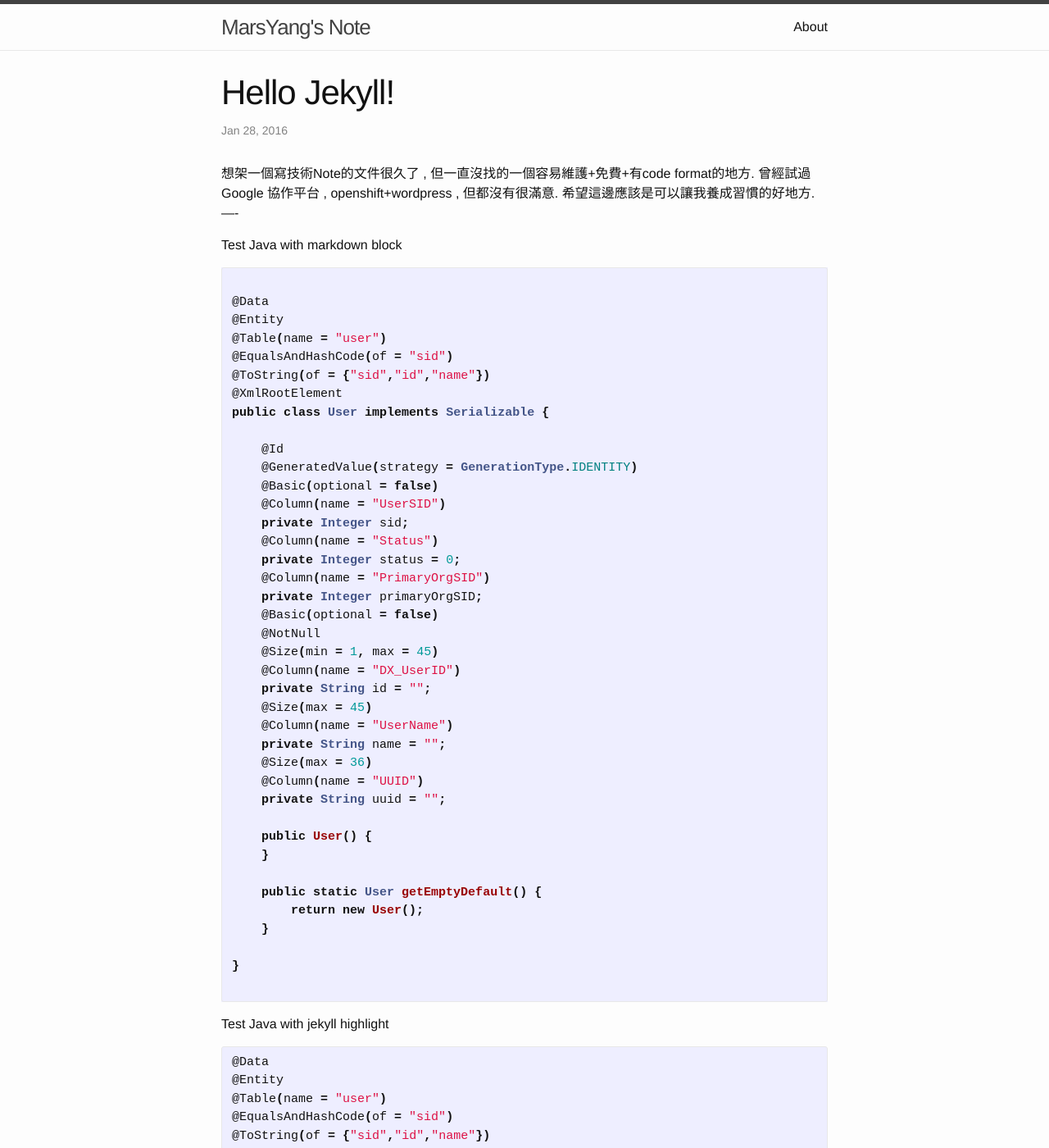
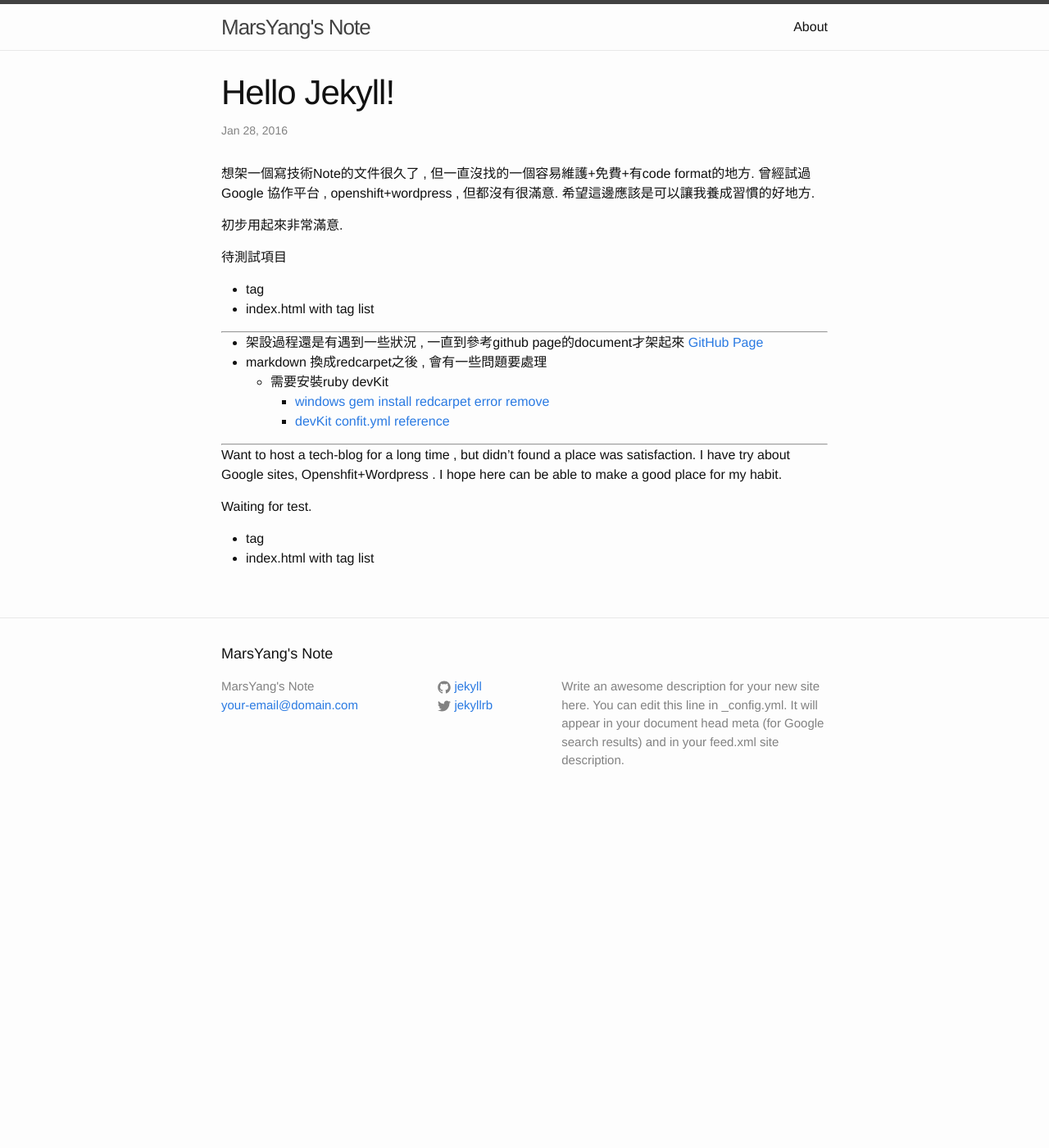
Before and after one commit to marsyang1/marsyang1.github.io, a Jekyll site: the page built from _posts/2016-01-28-Hello-Test.markdown, in a window 1280 px wide and 1400 px high. Shown: the whole window at 82% size. Built offline with Jekyll 4.4.1, drawn with Linux system fonts in a browser that asks for light colours; Markdown is read by kramdown in place of the engine named in the settings; some of the changed text lies outside the part shown.

Commit message:
fix page

```diff
--- a/_posts/2016-01-28-Hello-Test.markdown
+++ b/_posts/2016-01-28-Hello-Test.markdown
@@ -8,96 +8,30 @@ tags: [github, github-pages, jekyll]
 想架一個寫技術Note的文件很久了 , 但一直沒找的一個容易維護+免費+有code format的地方.
 曾經試過Google 協作平台 , openshift+wordpress , 但都沒有很滿意.
 希望這邊應該是可以讓我養成習慣的好地方.
-----
 
-Test Java with markdown block
+初步用起來非常滿意.
 
-~~~ java
+待測試項目
 
-@Data
-@Entity
-@Table(name = "user")
-@EqualsAndHashCode(of = "sid")
-@ToString(of = {"sid","id","name"})
-@XmlRootElement
-public class User implements Serializable {
-
-    @Id
-    @GeneratedValue(strategy = GenerationType.IDENTITY)
-    @Basic(optional = false)
-    @Column(name = "UserSID")
-    private Integer sid;
-    @Column(name = "Status")
-    private Integer status = 0;
-    @Column(name = "PrimaryOrgSID")
-    private Integer primaryOrgSID;
-    @Basic(optional = false)
-    @NotNull
-    @Size(min = 1, max = 45)
-    @Column(name = "DX_UserID")
-    private String id = "";
-    @Size(max = 45)
-    @Column(name = "UserName")
-    private String name = "";
-    @Size(max = 36)
-    @Column(name = "UUID")
-    private String uuid = "";
-
-    public User() {
-    }
-
-    public static User getEmptyDefault() {
-        return new User();
-    }
-
-}
-
-~~~
-
-Test Java with jekyll highlight
-{% highlight java %}
-
-@Data
-@Entity
-@Table(name = "user")
-@EqualsAndHashCode(of = "sid")
-@ToString(of = {"sid","id","name"})
-@XmlRootElement
-public class User implements Serializable {
-
-    @Id
-    @GeneratedValue(strategy = GenerationType.IDENTITY)
-    @Basic(optional = false)
-    @Column(name = "UserSID")
-    private Integer sid;
-    @Column(name = "Status")
-    private Integer status = 0;
-    @Column(name = "PrimaryOrgSID")
-    private Integer primaryOrgSID;
-    @Basic(optional = false)
-    @NotNull
-    @Size(min = 1, max = 45)
-    @Column(name = "DX_UserID")
-    private String id = "";
-    @Size(max = 45)
-    @Column(name = "UserName")
-    private String name = "";
-    @Size(max = 36)
-    @Column(name = "UUID")
-    private String uuid = "";
-
-    public User() {
-    }
-
-    public static User getEmptyDefault() {
-        return new User();
-    }
-
-}
-{% endhighlight %}
+* tag
+* index.html with tag list
 
 ----
 
-架設過程還是有遇到一些狀況 , 一直到參考github page的document才架起來
+* 架設過程還是有遇到一些狀況 , 一直到參考github page的document才架起來
 [GitHub Page](https://help.github.com/articles/using-jekyll-with-pages/)
-https://help.github.com/articles/using-jekyll-with-pages/
+* markdown 換成redcarpet之後 , 會有一些問題要處理
+  * 需要安裝ruby devKit
+      * [windows gem install redcarpet error remove](http://d.hatena.ne.jp/anagotan/20141015/1413330379)
+      * [devKit confit.yml reference](http://stackoverflow.com/questions/20810653/how-do-i-configure-config-yml-so-that-i-can-install-devkit)
+
+----
+
+Want to host a tech-blog for a long time , but didn't found a place was satisfaction.
+I have try about Google sites, Openshfit+Wordpress .
+I hope here can be able to make a good place for my habit.
+
+Waiting for test.
+
+* tag
+* index.html with tag list
```
Also changed, not shown: _posts/2016-01-28-code-sample.markdown (added, +93 -0 lines), _posts/2016-01-28-javaee-spring.markdown (added, +19 -0 lines), _posts/2016-01-28-welcome-to-jekyll2.markdown (deleted, +0 -25 lines), about.md (+7 -1 lines).
